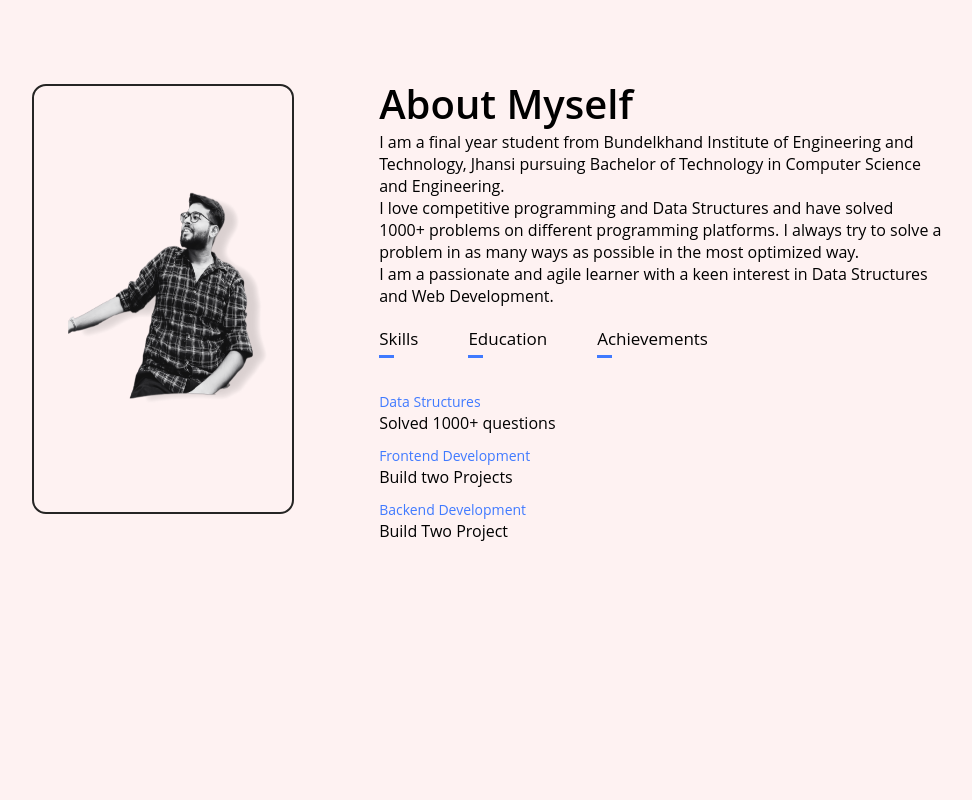
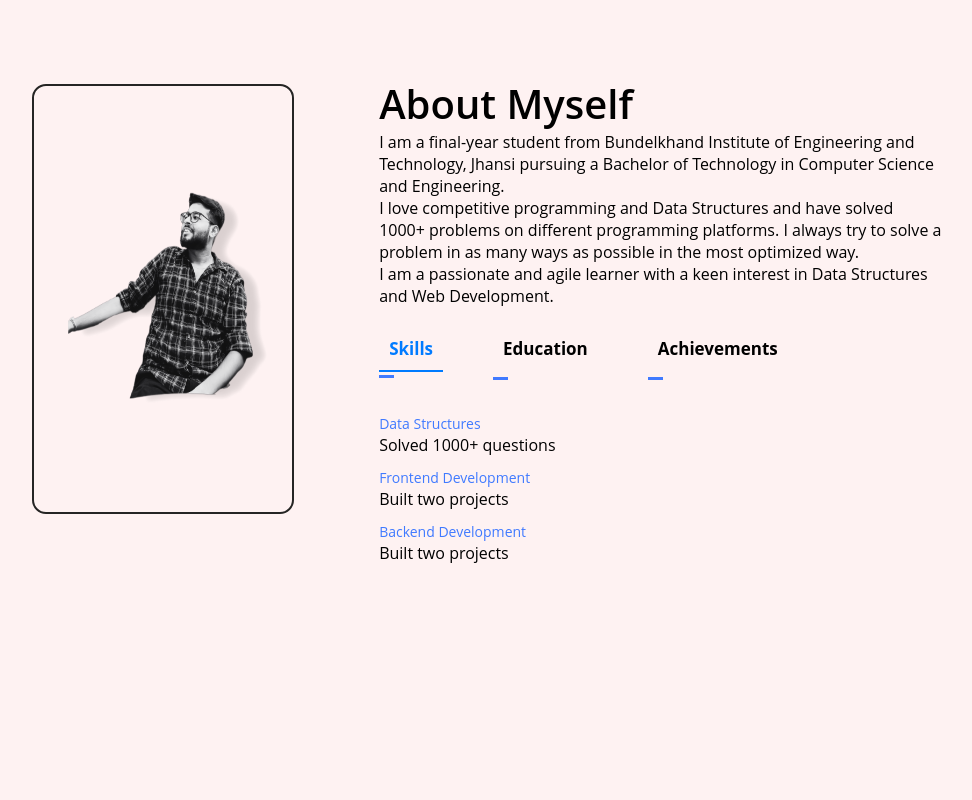
Before and after one commit to ritikporwal710/My-Portfolio-using-react, a React (Create React App) app: page / in a window 1280 px wide. Shown: the part 840-1640 px from the top of the page, without its empty margins (167-1139 px from the left). Built offline with nearby package versions, Linux system fonts and the light colour scheme.

Commit message:
Project section commit

```diff
--- a/src/App.js
+++ b/src/App.js
@@ -3,11 +3,12 @@ import Home from "./components/Home";
 import Info from "./components/Info";
 import Work from "./components/Work";
 import Timeline from "./components/Timeline";
-import Services from "./components/Services";
-import Testimonials from "./components/Testimonials";
+// import Testimonials from "./components/Testimonials";
 import Contact from "./components/Contact";
 import { Toaster } from "react-hot-toast";
 import Footer from "./components/Footer";
+import Projects from "./components/Projects";
+
 
 function App() {
   return (
@@ -17,7 +18,7 @@ function App() {
       <Info />
       <Work />
       <Timeline />
-      <Services />
+      <Projects />
       {/* <Testimonials/> */}
       <Contact />
       <Footer />
--- a/src/components/Header.jsx
+++ b/src/components/Header.jsx
@@ -1,28 +1,30 @@
-import React from 'react'
+import React from "react";
 
 const Header = () => {
-  return <nav>
-    <NavContent/>
+  return (
+    <nav>
+      <NavContent />
     </nav>
-}
+  );
+};
 
-const NavContent = () =>{
+const NavContent = () => {
   return (
     <>
       <h2>Ritik.</h2>
       <div>
-        <a href='#home'>Home</a>
-        <a href='#info'>Info</a>
-        <a href='#work'>About</a>
-        <a href='#timeline'>Achievements</a>
-        <a href='#services'>Links</a>
-        <a href='#testimonials'>Projects</a>
-        <a href='#contact'>Contact</a>
+        <a href="#home">Home</a>
+        <a href="#info">Info</a>
+        <a href="#work">About</a>
+        <a href="#timeline">Achievements</a>
+        <a href="#projects">Projects</a>
+        <a href="#testimonials">testimony</a>
+        <a href="#contact">Contact</a>
       </div>
       <a href="mailto:ritikporwal090@gmail.com">
         <button>Email</button>
       </a>
     </>
   );
-}
+};
 export default Header;
--- a/src/components/Info.jsx
+++ b/src/components/Info.jsx
@@ -1,34 +1,25 @@
-import React from 'react';
-import logoo from '../assets/ritik_black.png'
+import React, { useState } from "react";
+import logoo from "../assets/ritik_black.png";
 
 const Info = () => {
   let tablinks = document.getElementsByClassName("tab-links");
   let tabcontents = document.getElementsByClassName("titles-content");
 
-  const opentab = (tabname)=>{
-    for(let i=0;i<3;++i)
-    {
+  const opentab = (tabname) => {
+    for (let i = 0; i < 3; ++i) {
       tablinks[i].classList.remove("active");
     }
-    for(let i=0;i<3;++i)
-    {
+    for (let i = 0; i < 3; ++i) {
       tabcontents[i].classList.remove("active-tab");
     }
-    // for(ea of tablinks){
-      // tablinks.forEach(element.getElementsByClassName("tab-links") => {
-      //   remove("active");
-      // });
-      // tablinks.classList.remove("active");
-    // }
-    // for(tabcontent of tabcontents){
-      // tabcontents.classList.remove("active-tab");
-    // }
 
-  }
+  };
+
+  const [activeTab, setActiveTab] = useState("skills");
 
   return (
-    <div id='info'>
-        <div className='container'>
+    <div id="info">
+      <div className="container">
         <div className="row">
           <div className="first">
             <img src={logoo} alt="ritik" />
@@ -36,46 +27,110 @@ const Info = () => {
           <div className="second">
             <h1>About Myself</h1>
             <p>
-              I am a final year student from Bundelkhand Institute of Engineering and Technology,
-              Jhansi pursuing Bachelor of Technology in Computer Science and Engineering. <br />
-              I love competitive programming and
-              Data Structures and have solved 1000+ problems on different programming platforms. I always try
-              to solve a problem in as many ways as possible in the most optimized way. <br />
-              I am a passionate and agile learner with a keen interest in Data Structures and Web Development.
+              I am a final-year student from Bundelkhand Institute of
+              Engineering and Technology, Jhansi pursuing a Bachelor of
+              Technology in Computer Science and Engineering.
+              <br />
+              I love competitive programming and Data Structures and have solved
+              1000+ problems on different programming platforms. I always try to
+              solve a problem in as many ways as possible in the most optimized
+              way.
+              <br />I am a passionate and agile learner with a keen interest in
+              Data Structures and Web Development.
             </p>
+
             <div className="titles">
-                <p className = "tab-links" className='active' onClick="opentab('skills')">Skills</p>
-                <p className = "tab-links" onClick="opentab('education')">Education</p>
-                <p className = "tab-links" onClick="opentab('achievements')">Achievements</p>
+              <p
+                className={`tab-links ${
+                  activeTab === "skills" ? "active" : ""
+                }`}
+                onClick={() => opentab("skills")}
+              >
+                Skills
+              </p>
+              <p
+                className={`tab-links ${
+                  activeTab === "education" ? "active" : ""
+                }`}
+                onClick={() => opentab("education")}
+              >
+                Education
+              </p>
+              <p
+                className={`tab-links ${
+                  activeTab === "achievements" ? "active" : ""
+                }`}
+                onClick={() => opentab("achievements")}
+              >
+                Achievements
+              </p>
             </div>
-              <div className="titles-content active-tab" id ="skills">
+
+            <div
+              className={`titles-content ${
+                activeTab === "skills" ? "active-tab" : ""
+              }`}
+              id="skills"
+            >
               <ul>
-                  <li><span>Data Structures</span><br />Solved 1000+ questions</li>
-                  <li><span>Frontend Development</span><br />Build two Projects</li>
-                  <li><span>Backend Development</span><br />Build Two Project</li>
+                <li>
+                  <span>Data Structures</span>
+                  <br />
+                  Solved 1000+ questions
+                </li>
+                <li>
+                  <span>Frontend Development</span>
+                  <br />
+                  Built two projects
+                </li>
+                <li>
+                  <span>Backend Development</span>
+                  <br />
+                  Built two projects
+                </li>
               </ul>
             </div>
 
-              <div className="titles-content" id ="education">
+            <div
+              className={`titles-content ${
+                activeTab === "education" ? "active-tab" : ""
+              }`}
+              id="education"
+            >
               <ul>
-                  <li><span>Data Structures</span><br />Solved 1000+ questions</li>
-                  <li><span>Frontend Development</span><br />Build two Projects</li>
-                  <li><span>Backend Development</span><br />Build one Project</li>
+                <li>
+                  Bachelor of Technology in Computer Science and Engineering
+                </li>
+                <li>
+                  Bundelkhand Institute of Engineering and Technology, Jhansi
+                </li>
               </ul>
             </div>
 
-              <div className="titles-content" id ="achievements">
+            <div
+              className={`titles-content ${
+                activeTab === "achievements" ? "active-tab" : ""
+              }`}
+              id="achievements"
+            >
               <ul>
-                  <li><span>Data Structures</span><br />Solved 1000+ questions</li>
-                  <li><span>Frontend Development</span><br />Build two Projects</li>
-                  <li><span>Backend Development</span><br />Build one Project</li>
+                <li>
+                  <span>Competitive Programming</span>
+                  <br />
+                  Solved 1000+ problems
+                </li>
+                <li>
+                  <span>Projects</span>
+                  <br />
+                  Frontend and Backend projects completed
+                </li>
               </ul>
             </div>
           </div>
         </div>
       </div>
     </div>
-  )
-}
+  );
+};
 
 export default Info;
--- a/src/components/Services.jsx
+++ b/src/components/Projects.jsx
@@ -2,13 +2,13 @@ import React from "react";
 import { motion } from "framer-motion";
 import { AiFillIeCircle, AiFillAndroid, AiFillWindows } from "react-icons/ai";
 
-const Services = () => {
+const Projects = () => {
   // const animations = {
 
   // }
   return (
-    <div id="services">
-      <h2>Services</h2>
+    <div id="projects">
+      <h2> Projects </h2>
       <section>
         <motion.div className="serviceBox1">
           <h3>5+</h3>
@@ -43,4 +43,4 @@ const Services = () => {
   );
 };
 
-export default Services;
+export default Projects;
--- a/src/styles/app.scss
+++ b/src/styles/app.scss
@@ -1,18 +1,18 @@
-@import url('https://fonts.googleapis.com/css2?family=Noto+Sans&family=Poppins&family=Roboto:wght@300;400;500;700;900&display=swap');
+@import url("https://fonts.googleapis.com/css2?family=Noto+Sans&family=Poppins&family=Roboto:wght@300;400;500;700;900&display=swap");
 
-@import 'animations';
-@import 'statics';
-@import 'header';
-@import 'home';
-@import 'info';
-@import 'work';
-@import 'timeline';
-@import 'services';
-@import 'testimonials';
-@import 'contact';
-@import 'footer';
+@import "animations";
+@import "statics";
+@import "header";
+@import "home";
+@import "info";
+@import "work";
+@import "timeline";
+@import "projects";
+@import "testimonials";
+@import "contact";
+@import "footer";
 
-*{
+* {
   margin: 0;
   padding: 0;
   font-family: $text2;
@@ -20,15 +20,15 @@
   box-sizing: border-box;
   scroll-behavior: smooth;
 }
-a{
+a {
   text-decoration: none;
 }
-body{
+body {
   background-color: $color1;
   overflow-x: hidden;
 }
 
-.disableBtn{
-    background-color: rgb(237,237,237);
+.disableBtn {
+  background-color: rgb(237, 237, 237);
   cursor: not-allowed;
 }
--- a/src/styles/info.scss
+++ b/src/styles/info.scss
@@ -1,54 +1,50 @@
-#info{
+#info {
   width: 100%;
   height: 100vh;
   padding: 6rem $p;
 
-
-    .container{
-
-        .row{
+  .container {
+    .row {
       display: flex;
       justify-content: space-between;
       flex-wrap: wrap;
 
-            .first{
+      .first {
         flex-basis: 35%;
-                > img{
+        > img {
           width: 80%;
           height: 430px;
           border: 2px solid $color5;
           border-radius: 14px;
           margin-left: 28px;
           margin-top: 8px;
-
         }
       }
 
-            .second{
+      .second {
         flex-basis: 60%;
         // width: 50%;
 
-                >h1{
+        > h1 {
           font-size: 40px;
           font-weight: 600;
           color: black;
         }
 
-                .titles{
+        .titles {
           display: flex;
           // border: 2px solid black;
           margin: 20px 0 40px;
           // margin-top: 10px;
 
-                    >p{
+          > p {
             margin-right: 50px;
             font-size: 17px;
             cursor: pointer;
             position: relative;
 
-
-                        &::after{
-                            content: '';
+            &::after {
+              content: "";
               width: 15px;
               height: 3px;
               background-color: $color3;
@@ -56,32 +52,43 @@
               left: 0;
               bottom: -8px;
               transition: 0.4s;
-
-
-                        }
-
-                    }
-                }
-
             }
           }
         }
-
-}.titles-content{
+      }
+    }
+  }
+}
+.titles-content {
   display: none;
 }
 
-.titles-content ul li{
+.titles-content ul li {
   list-style: none;
   margin: 10px 0;
-
 }
 
-.titles-content ul li span{
+.titles-content ul li span {
   color: $color3;
   font-size: 14px;
 }
 
-.titles-content.active-tab{
+.titles-content.active-tab {
   display: block;
 }
+
+.titles .tab-links {
+  cursor: pointer;
+  padding: 10px;
+  font-weight: bold;
+}
+.tab-links.active {
+  color: #007bff;
+  border-bottom: 2px solid #007bff;
+}
+.titles-content {
+  display: none;
+}
+.titles-content.active-tab {
+  display: block;
+}
--- a/src/styles/services.scss
+++ b/src/styles/projects.scss
@@ -1,4 +1,4 @@
-#services{
+#projects{
     width: 100%;
     height: 100vh;
     padding: $p;
```
Also changed, not shown: public/index.html (+1 -23 lines), 1 other file (tests, documents, lock files or other folders). Lines whose indentation alone changed are shown as unchanged.
